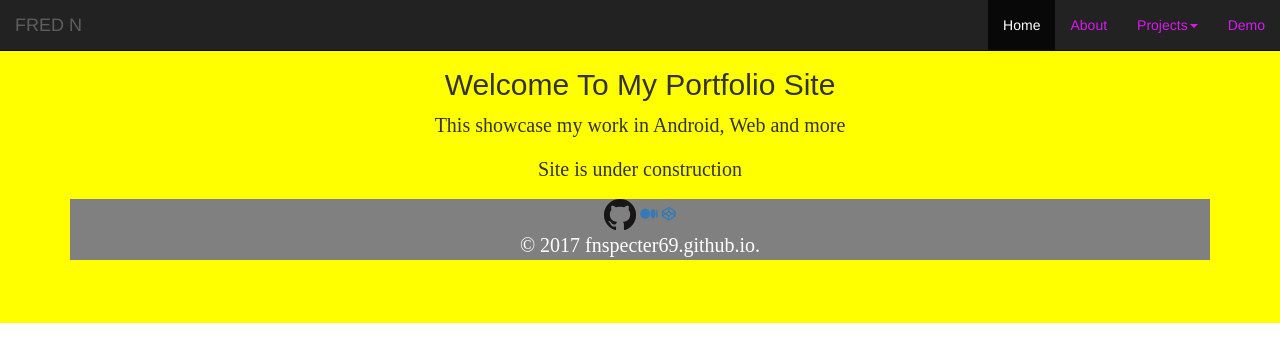
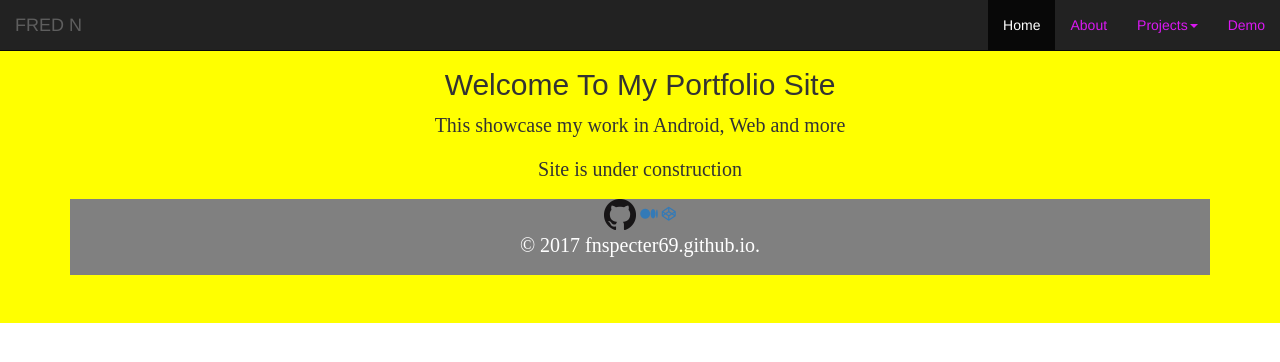
Before and after one commit to fnspecter69/fnspecter69.github.io, a plain HTML site: page index.html in a window 1280 px wide. Drawn offline with nearby package versions, Linux system fonts and the light colour scheme.

Commit message:
minor change

```diff
--- a/index.html
+++ b/index.html
@@ -72,7 +72,7 @@
     </div>
   </div>
 
-    <footer class="site-footer">
+    <footer class="container-fluid site-footer">
       <!--Add content Icon-->
       <a href="https://github.com/fnspecter69"><img src="img/GitHub-Mark/PNG/GitHub-Mark-32px.png" alt="Github logo" class="social-ion"></a>
       <a href="#"><i class="fa fa-medium" aria-hidden="true"></i></a>
```
